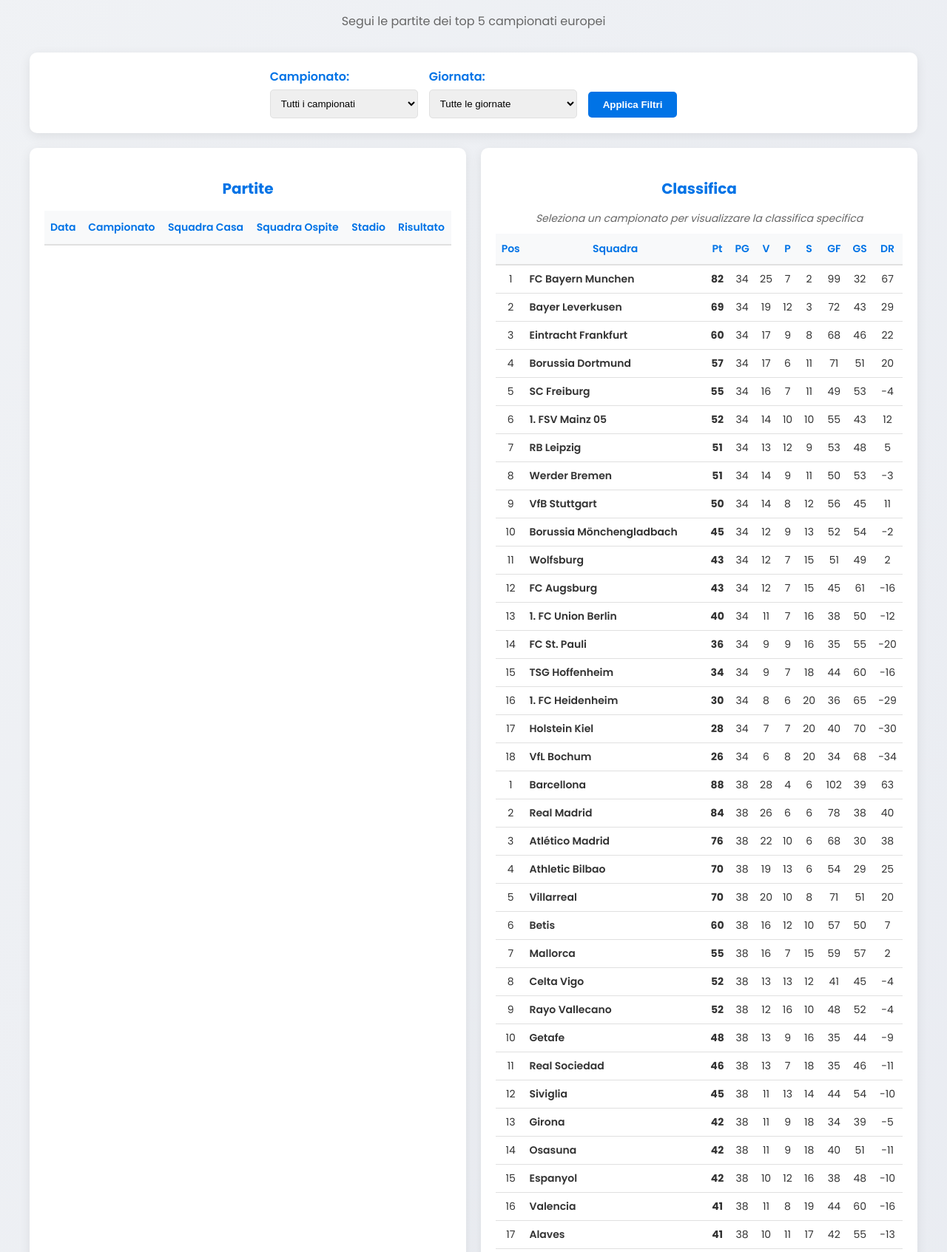
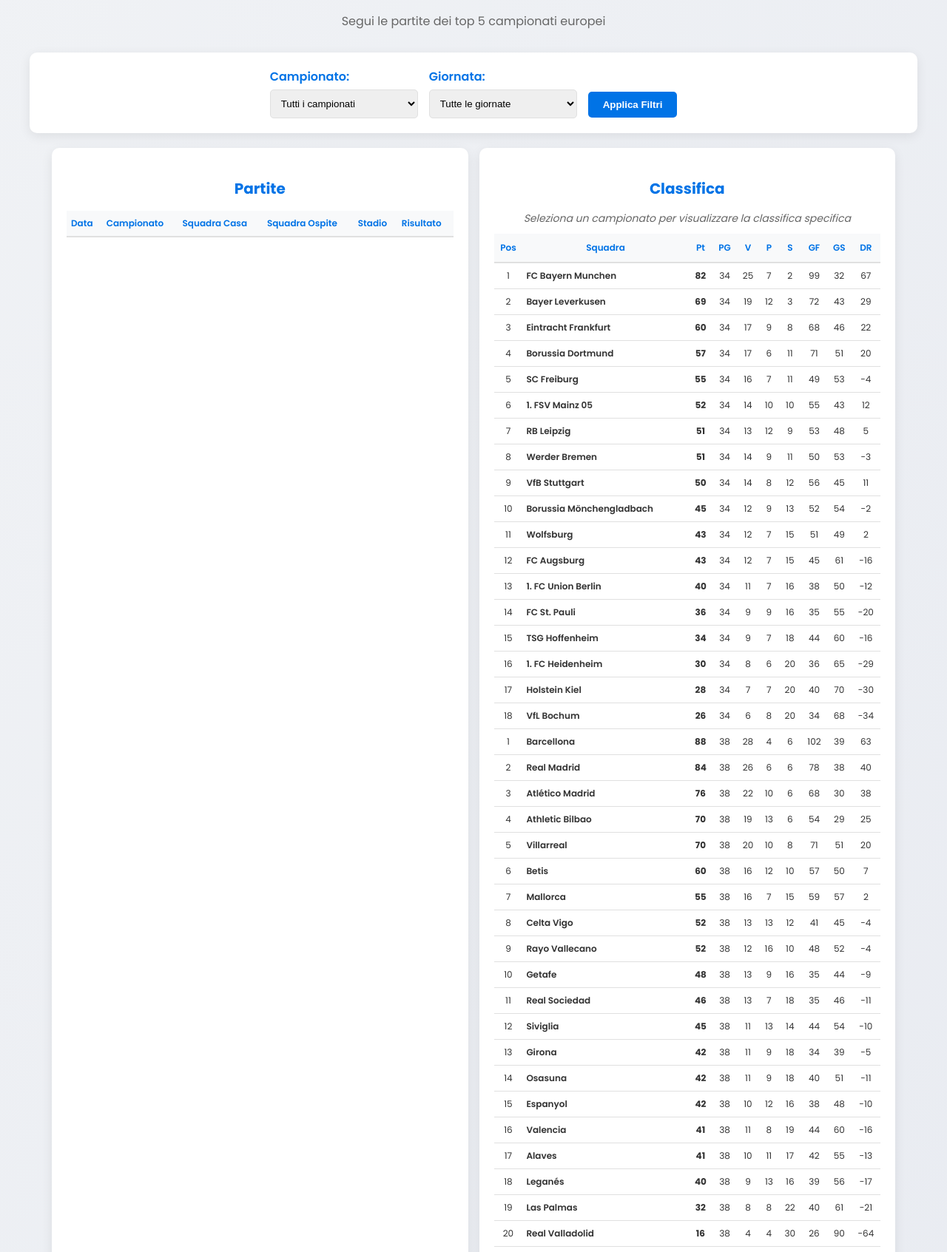
Before and after one commit to itsrealtony/transfermarkt, a Django app: page /principale/ in a window 1280 px wide. Shown: the part 232-1925 px from the top of the page at 74% size. Run offline with Django 5.2, Linux system fonts and the light colour scheme; data comes from the database, SQL or seed files in the repository; both versions use the stored data as it was after the commit; lists and menus that the app fills with data are empty.

Commit message:
aggiunte le partite della prima giornata di ogni campionato e modificato il file principale.html

```diff
--- a/templates/principale.html
+++ b/templates/principale.html
@@ -72,8 +72,11 @@
         /* Content container for two-column layout */
         .content-container {
             display: flex;
-            gap: 20px;
-            margin-bottom: 40px;
+            gap: 15px;
+            margin-bottom: 30px;
+            max-width: 95%;
+            margin-left: auto;
+            margin-right: auto;
         }
 
         @media (max-width: 768px) {
@@ -94,7 +97,7 @@
         table {
             width: 100%;
             border-collapse: collapse;
-            font-size: 14px;
+            font-size: 12px;
         }
 
         thead {
@@ -102,7 +105,7 @@
         }
 
         th {
-            padding: 12px 8px;
+            padding: 8px 6px;
             text-align: left;
             font-weight: 600;
             color: #0073e6;
@@ -110,7 +113,7 @@
         }
 
         td {
-            padding: 10px 8px;
+            padding: 6px 4px;
             border-bottom: 1px solid #e0e0e0;
         }
 
@@ -150,6 +153,7 @@
             color: #666;
             font-size: 14px;
         }
+
 
         .empty-message {
             text-align: center;
@@ -271,7 +275,7 @@
                                 <td class="team-name">{{ p.squadra_casa.nome }}</td>
                                 <td class="team-name">{{ p.squadra_ospite.nome }}</td>
                                 <td class="stadium">{{ p.stadio }}</td>
-                            <td>{{ p.risultato }}</td>
+                                <td style="text-align: center; font-weight: bold;">{{ p.risultato }}</td>
                             </tr>
                             {% endfor %}
                         </tbody>
--- a/transfermarkt/models.py
+++ b/transfermarkt/models.py
@@ -100,11 +100,3 @@
     class Meta:
         unique_together = ('campionato', 'squadra')
         ordering = ['posizione']
-
-
-        class Meta:
-            unique_together = ('campionato', 'squadra')
-            ordering = ['posizione']
-
-    class Meta:
-        unique_together = ('squadra', 'campionato')
--- a/transfermarkt/views.py
+++ b/transfermarkt/views.py
@@ -76,7 +76,7 @@
         partite_query = partite_query.filter(data__range=(oggi, fine_settimana))
 
 
-    partite = partite_query.order_by('data')[:10]
+    partite = partite_query.order_by('data')
 
     # Query per la classifica
     if campionato_selezionato:
```
Also changed, not shown: db.sqlite3. Lines whose indentation alone changed are shown as unchanged.
